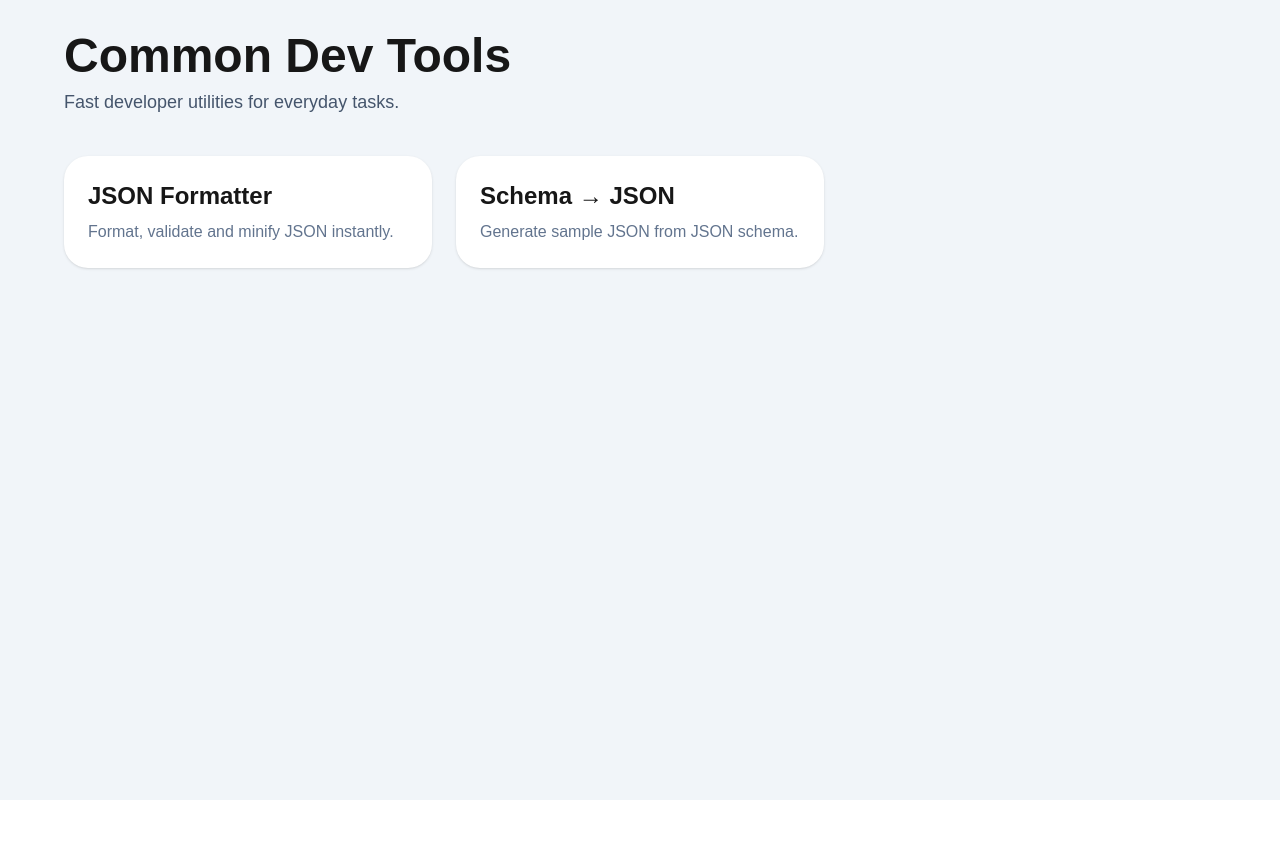
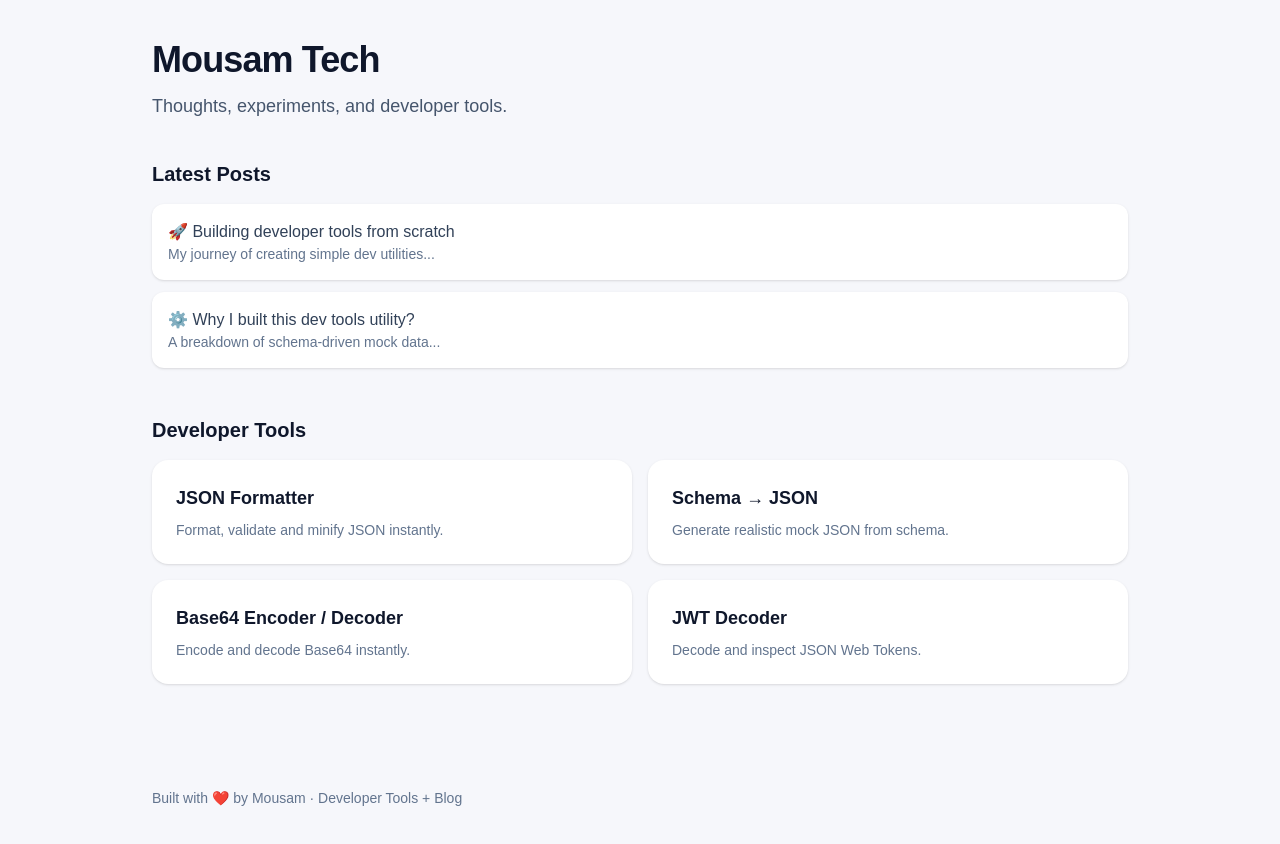
Before and after one commit to mogan1/mousam-dev-tools, a Next.js app: page / in a window 1280 px wide. Shown: the top 844 px of the page. Before the commit the page ends 800 px from the top, so only its background shows below. Built offline with nearby package versions, Linux system fonts and the light colour scheme.

Commit message:
jwtDecoder and base64

```diff
--- /dev/null
+++ b/app/base64/page.tsx
@@ -0,0 +1,139 @@
+"use client";
+
+import { useState } from "react";
+import Link from "next/link";
+
+export default function Base64Tool() {
+  const [input, setInput] = useState("");
+  const [output, setOutput] = useState("");
+  const [error, setError] = useState("");
+  const [copied, setCopied] = useState(false);
+
+  const encode = () => {
+    try {
+      setError("");
+      const encoded = btoa(input);
+      setOutput(encoded);
+    } catch {
+      setError("Failed to encode text");
+    }
+  };
+
+  const decode = () => {
+    try {
+      setError("");
+      const decoded = atob(input);
+      setOutput(decoded);
+    } catch {
+      setError("Invalid Base64 string");
+    }
+  };
+
+  const copyOutput = async () => {
+    await navigator.clipboard.writeText(output);
+    setCopied(true);
+    setTimeout(() => setCopied(false), 2000);
+  };
+
+  const clearAll = () => {
+    setInput("");
+    setOutput("");
+    setError("");
+  };
+
+  return (
+    <main className="min-h-screen bg-[#f6f7fb] text-slate-900 p-8">
+
+      <div className="mx-auto max-w-5xl">
+
+        <Link
+          href="/"
+          className="text-sm text-slate-600 hover:text-black"
+        >
+          ← Back to tools
+        </Link>
+
+        <h1 className="mt-6 text-4xl font-semibold">
+          Base64 Encoder / Decoder
+        </h1>
+
+        <p className="mt-3 text-slate-600">
+          Convert text to Base64 and decode it instantly.
+        </p>
+
+        <div className="mt-8 rounded-2xl bg-white p-6 shadow-sm">
+
+          {/* Input */}
+          <label className="font-medium">
+            Input
+          </label>
+
+          <textarea
+            value={input}
+            onChange={(e) =>
+              setInput(e.target.value)
+            }
+            placeholder="Enter text or Base64 string"
+            className="mt-2 h-48 w-full rounded-xl border p-4 font-mono"
+          />
+
+          {/* Buttons */}
+          <div className="mt-4 flex flex-wrap gap-3">
+
+            <button
+              onClick={encode}
+              className="rounded-xl bg-black px-5 py-2 text-white"
+            >
+              Encode
+            </button>
+
+            <button
+              onClick={decode}
+              className="rounded-xl border px-5 py-2"
+            >
+              Decode
+            </button>
+
+            <button
+              onClick={clearAll}
+              className="rounded-xl border px-5 py-2"
+            >
+              Clear
+            </button>
+
+          </div>
+
+          {/* Error */}
+          {error && (
+            <p className="mt-4 text-red-500">
+              {error}
+            </p>
+          )}
+
+          {/* Output */}
+          <div className="mt-8">
+            <label className="font-medium">
+              Output
+            </label>
+
+            <textarea
+              readOnly
+              value={output}
+              className="mt-2 h-48 w-full rounded-xl border bg-slate-50 p-4 font-mono"
+            />
+
+            {output && (
+              <button
+                onClick={copyOutput}
+                className="mt-4 rounded-xl border px-5 py-2"
+              >
+                {copied ? "Copied!" : "Copy Output"}
+              </button>
+            )}
+          </div>
+
+        </div>
+      </div>
+    </main>
+  );
+}
--- /dev/null
+++ b/app/jwt-decoder/page.tsx
@@ -0,0 +1,146 @@
+"use client";
+
+import { useState } from "react";
+import Link from "next/link";
+
+function base64UrlDecode(str: string) {
+  try {
+    const base64 = str.replace(/-/g, "+").replace(/_/g, "/");
+    return JSON.parse(atob(base64));
+  } catch {
+    return null;
+  }
+}
+
+export default function JwtDecoder() {
+  const [token, setToken] = useState("");
+  const [header, setHeader] = useState<any>(null);
+  const [payload, setPayload] = useState<any>(null);
+  const [error, setError] = useState("");
+
+  const decodeJWT = () => {
+    try {
+      setError("");
+
+      const parts = token.split(".");
+
+      if (parts.length !== 3) {
+        setError("Invalid JWT format");
+        return;
+      }
+
+      const decodedHeader = base64UrlDecode(parts[0]);
+      const decodedPayload = base64UrlDecode(parts[1]);
+
+      if (!decodedHeader || !decodedPayload) {
+        setError("Failed to decode JWT");
+        return;
+      }
+
+      setHeader(decodedHeader);
+      setPayload(decodedPayload);
+    } catch {
+      setError("Invalid token");
+    }
+  };
+
+  const getExpiryStatus = () => {
+    if (!payload?.exp) return null;
+
+    const now = Date.now() / 1000;
+
+    return payload.exp > now ? "Valid" : "Expired";
+  };
+
+  return (
+    <main className="min-h-screen bg-[#f6f7fb] p-8">
+
+      <div className="mx-auto max-w-5xl">
+
+        <Link
+          href="/"
+          className="text-sm text-slate-600 hover:text-black"
+        >
+          ← Back to tools
+        </Link>
+
+        <h1 className="mt-6 text-4xl font-semibold">
+          JWT Decoder
+        </h1>
+
+        <p className="mt-3 text-slate-600">
+          Decode JSON Web Tokens instantly in your browser.
+        </p>
+
+        {/* Input */}
+        <div className="mt-8 rounded-2xl bg-white p-6 shadow-sm">
+
+          <label className="font-medium">
+            JWT Token
+          </label>
+
+          <textarea
+            value={token}
+            onChange={(e) =>
+              setToken(e.target.value)
+            }
+            placeholder="Paste JWT token here"
+            className="mt-2 h-40 w-full rounded-xl border p-4 font-mono text-sm"
+          />
+
+          <button
+            onClick={decodeJWT}
+            className="mt-4 rounded-xl bg-black px-5 py-2 text-white"
+          >
+            Decode Token
+          </button>
+
+          {error && (
+            <p className="mt-4 text-red-500">
+              {error}
+            </p>
+          )}
+        </div>
+
+        {/* Output */}
+        {header && payload && (
+          <div className="mt-8 grid gap-6 md:grid-cols-2">
+
+            {/* Header */}
+            <div className="rounded-2xl bg-white p-6 shadow-sm">
+              <h2 className="font-semibold">
+                Header
+              </h2>
+
+              <pre className="mt-3 text-sm">
+                {JSON.stringify(header, null, 2)}
+              </pre>
+            </div>
+
+            {/* Payload */}
+            <div className="rounded-2xl bg-white p-6 shadow-sm">
+              <h2 className="font-semibold">
+                Payload
+              </h2>
+
+              <pre className="mt-3 text-sm">
+                {JSON.stringify(payload, null, 2)}
+              </pre>
+
+              {payload.exp && (
+                <p className="mt-4 text-sm">
+                  Status:{" "}
+                  <span className="font-semibold">
+                    {getExpiryStatus()}
+                  </span>
+                </p>
+              )}
+            </div>
+
+          </div>
+        )}
+
+      </div>
+    </main>
+  );
+}
--- a/app/page.tsx
+++ b/app/page.tsx
@@ -2,47 +2,119 @@ import Link from "next/link";
 
 export default function Home() {
   return (
-    <main className="min-h-screen bg-slate-100 p-8">
-      <div className="mx-auto max-w-6xl">
+    <main className="min-h-screen bg-[#f6f7fb] text-slate-900">
 
-        <h1 className="mb-2 text-5xl font-bold">
-          Common Dev Tools
+      {/* Top Bar */}
+      <header className="mx-auto max-w-5xl px-6 py-10">
+        <h1 className="text-4xl font-semibold tracking-tight">
+          Mousam Tech
         </h1>
 
-        <p className="mb-10 text-lg text-slate-600">
-          Fast developer utilities for everyday tasks.
+        <p className="mt-3 text-slate-600 text-lg">
+          Thoughts, experiments, and developer tools.
         </p>
+      </header>
 
-        <div className="grid gap-6 md:grid-cols-2 lg:grid-cols-3">
+      {/* Content */}
+      <section className="mx-auto max-w-5xl px-6">
+
+        {/* Blog Section (placeholder like your WordPress blog vibe) */}
+        <div className="mb-12">
+          <h2 className="text-xl font-semibold mb-4">
+            Latest Posts
+          </h2>
+
+          <div className="space-y-3 text-slate-700">
+
+            <div className="rounded-xl bg-white p-4 shadow-sm">
+              <p className="font-medium">
+                🚀 Building developer tools from scratch
+              </p>
+              <p className="text-sm text-slate-500">
+                My journey of creating simple dev utilities...
+              </p>
+            </div>
+
+            <div className="rounded-xl bg-white p-4 shadow-sm">
+              <p className="font-medium">
+                ⚙️ Why I built this dev tools utility?
+              </p>
+              <p className="text-sm text-slate-500">
+                A breakdown of schema-driven mock data...
+              </p>
+            </div>
+
+          </div>
+        </div>
+
+        {/* Tools Section */}
+        <div>
+          <h2 className="text-xl font-semibold mb-4">
+            Developer Tools
+          </h2>
+
+          <div className="grid gap-4 md:grid-cols-2">
 
             <Link
               href="/json-formatter"
-            className="rounded-3xl bg-white p-6 shadow transition hover:shadow-xl"
+              className="rounded-2xl bg-white p-6 shadow-sm hover:shadow-md transition"
             >
-            <h2 className="text-2xl font-semibold">
+              <h3 className="text-lg font-semibold">
                 JSON Formatter
-            </h2>
-
-            <p className="mt-2 text-slate-500">
+              </h3>
+              <p className="mt-2 text-sm text-slate-500">
                 Format, validate and minify JSON instantly.
               </p>
             </Link>
 
             <Link
-            href="/json-schema-to-sample"
-            className="rounded-3xl bg-white p-6 shadow transition hover:shadow-xl"
+              href="/schema-to-json"
+              className="rounded-2xl bg-white p-6 shadow-sm hover:shadow-md transition"
             >
-            <h2 className="text-2xl font-semibold">
+              <h3 className="text-lg font-semibold">
                 Schema → JSON
-            </h2>
+              </h3>
+              <p className="mt-2 text-sm text-slate-500">
+                Generate realistic mock JSON from schema.
+              </p>
+            </Link>
 
-            <p className="mt-2 text-slate-500">
-              Generate sample JSON from JSON schema.
+            <Link
+              href="/base64"
+              className="rounded-2xl bg-white p-6 shadow-sm hover:shadow-md transition"
+            >
+              <h3 className="text-lg font-semibold">
+                Base64 Encoder / Decoder
+              </h3>
+
+              <p className="mt-2 text-sm text-slate-500">
+                Encode and decode Base64 instantly.
+              </p>
+            </Link>
+
+            <Link
+              href="/jwt-decoder"
+              className="rounded-2xl bg-white p-6 shadow-sm hover:shadow-md transition"
+            >
+              <h3 className="text-lg font-semibold">
+                JWT Decoder
+              </h3>
+
+              <p className="mt-2 text-sm text-slate-500">
+                Decode and inspect JSON Web Tokens.
               </p>
             </Link>
 
           </div>
         </div>
+
+      </section>
+
+      {/* Footer */}
+      <footer className="mx-auto max-w-5xl px-6 py-10 mt-16 text-sm text-slate-500">
+        Built with ❤️ by Mousam · Developer Tools + Blog
+      </footer>
+
     </main>
   );
 }
```
Lines whose indentation alone changed are shown as unchanged.
